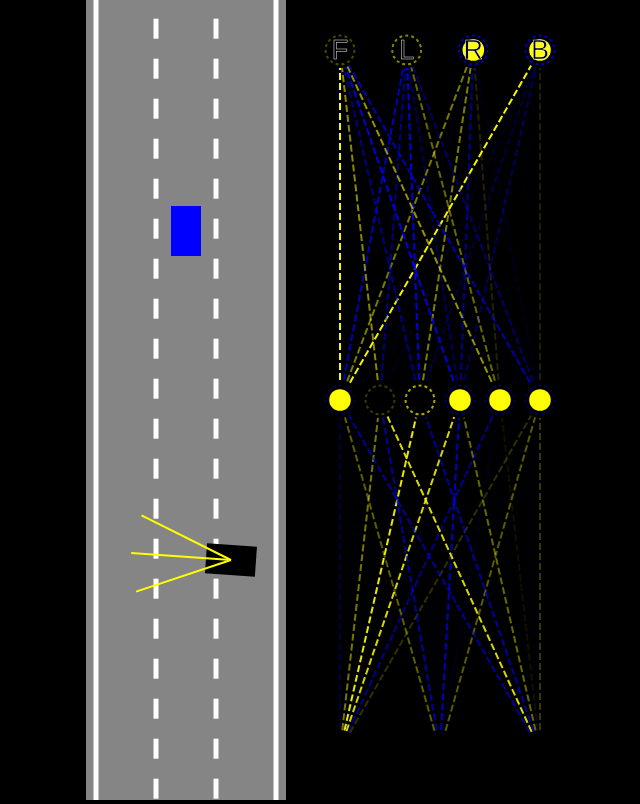
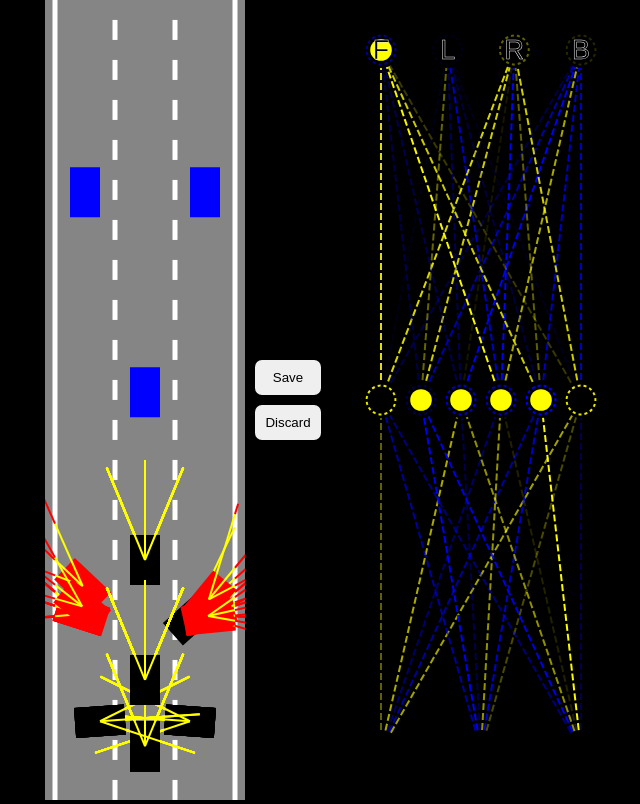
Before and after one commit to kurmorootsi/self-driving-car, a plain HTML site: page index.html in a window 1280 px wide. Shown: the whole page, without its empty margins (302-942 px from the left). Drawn offline with Linux system fonts and the light colour scheme; animation ran at ten frames a second.

Commit message:
parallelization

```diff
--- a/index.html
+++ b/index.html
@@ -7,6 +7,10 @@
 </head>
 <body>
     <canvas id="carCanvas"></canvas>
+    <div id="verticalButtons">
+        <button onclick="save()">Save</button>
+        <button onclick="discard()">Discard</button>
+    </div>
     <canvas id="networkCanvas"></canvas>
     <script src="Visualizer.js"></script>
     <script src="network.js"></script>
--- a/main.js
+++ b/main.js
@@ -8,32 +8,76 @@ const carContext = carCanvas.getContext("2d");
 const networkContext = networkCanvas.getContext("2d");
 
 const road = new Road(carCanvas.width / 2, carCanvas.width * 0.9)
-const car = new Car(road.getLaneCenter(1), 100, 30, 50, "AI");
+
+const N = 100;
+const cars = generateCars(N);
+let bestCar = cars[0];
+
+if (localStorage.getItem("bestBrain")) {
+    bestCar.brain = JSON.parse(
+        localStorage.getItem("bestBrain")
+    );
+}
 
 const traffic = [
-    new Car(road.getLaneCenter(1), -100, 30, 50, "DUMMY", 2)
+    new Car(road.getLaneCenter(1), -100, 30, 50, "DUMMY", 2),
+    new Car(road.getLaneCenter(0), -300, 30, 50, "DUMMY", 2),
+    new Car(road.getLaneCenter(2), -300, 30, 50, "DUMMY", 2)
 ];
 
 animate();
 
-function animate() {
+function save() {
+    localStorage.setItem("bestBrain",
+        JSON.stringify(bestCar.brain))
+}
+
+function discard() {
+
+}
+
+function generateCars(N) {
+    const cars = [];
+
+    for (let i = 1; i <= N; i++) {
+        cars.push(new Car(road.getLaneCenter(1), 100, 30, 50, "AI"));
+    }
+
+    return cars;
+}
+
+function animate(time) {
     for (let i = 0; i < traffic.length; i++) {
         traffic[i].update(road.borders, []);
     }
-    car.update(road.borders, traffic);
+
+    for (let i = 0; i < cars.length; i++) {
+        cars[i].update(road.borders, traffic);
+    }
+
+    bestCar = cars.find(
+        c => c.y === Math.min(
+            ...cars.map(c => c.y)
+        )
+    );
+
     carCanvas.height = window.innerHeight;
     networkCanvas.height = window.innerHeight;
     carContext.save();
-    carContext.translate(0, -car.y + carCanvas.height * 0.7);
+    carContext.translate(0, -bestCar.y + carCanvas.height * 0.7);
     road.draw(carContext);
 
     for (let i = 0; i < traffic.length; i++) {
         traffic[i].draw(carContext, "blue");
     }
 
-    car.draw(carContext, "black");
+    for (let i = 0; i < cars.length; i++) {
+        cars[i].draw(carContext, "black");
+    }
+
     carContext.restore();
 
-    Visualizer.drawNetwork(networkContext, car.brain);
+    networkContext.lineDashOffset = -time / 50;
+    Visualizer.drawNetwork(networkContext, bestCar.brain);
     requestAnimationFrame(animate)
 }
--- a/style.css
+++ b/style.css
@@ -3,7 +3,22 @@ body {
     background: black;
     overflow: hidden;
     color: white;
-    text-align: center;
+    display: flex;
+    justify-content: center;
+    align-items: center;
+}
+
+#verticalButtons {
+    display: flex;
+    flex-direction: column;
+}
+
+button {
+    border: none;
+    border-radius: 7px;
+    padding: 10px;
+    cursor: pointer;
+    margin: 5px 10px;
 }
 
 #carCanvas {
```
